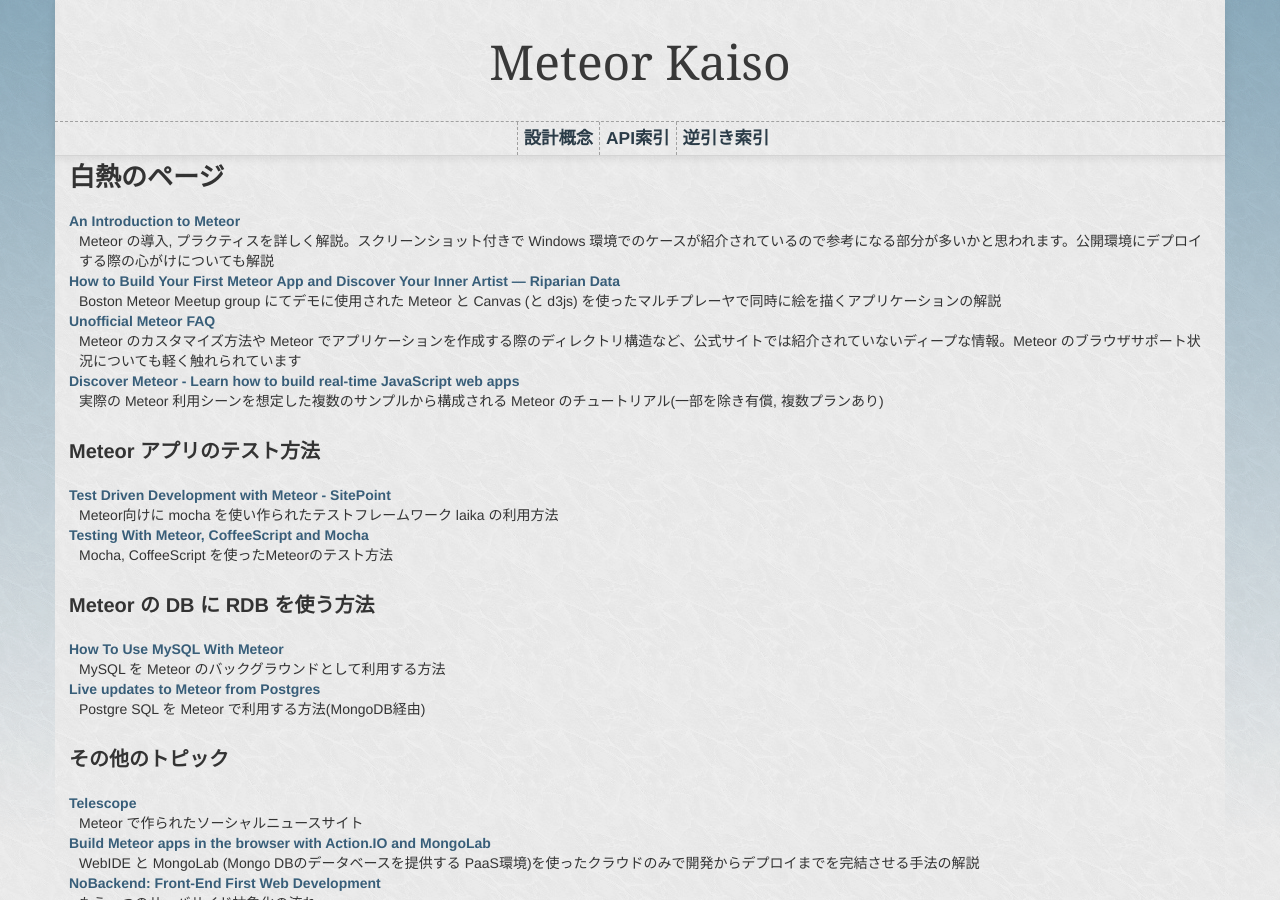
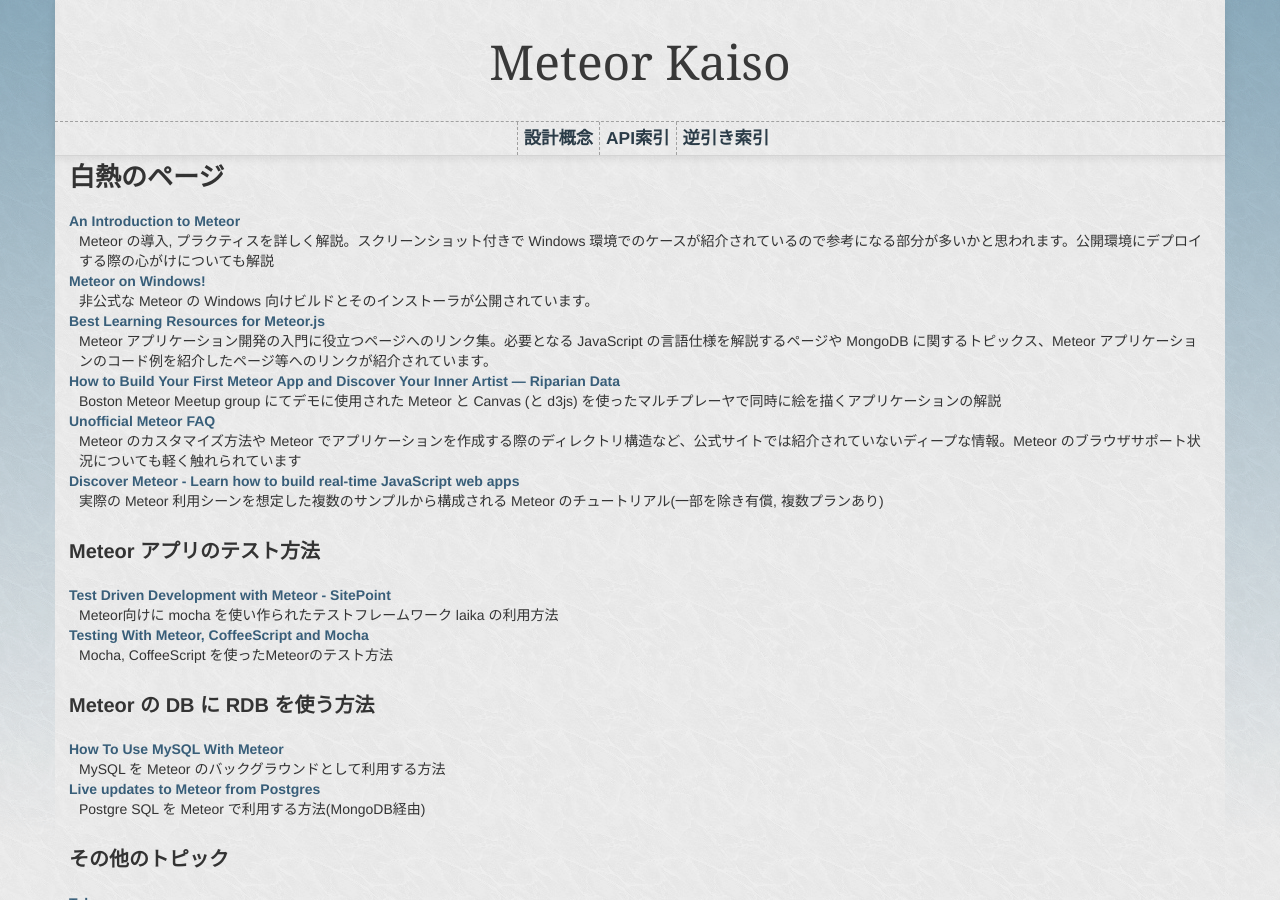
Before and after one commit to arumtaunsaram/meteor_jp, a Jekyll site: the page built from index.html, in a window 1280 px wide and 900 px high, scrolled down 257 px. Built offline with Jekyll 4.4.1, drawn with Linux system fonts in a browser that asks for light colours; Markdown is read by kramdown in place of the engine named in the settings.

Commit message:
Adds some link and simplifies the footer.

```diff
--- a/_includes/footer.html
+++ b/_includes/footer.html
@@ -1,8 +1,7 @@
 <footer class="text-center">
 <hr />
 <p>
-  <a href="https://github.com/mojombo/jekyll/">Jekyll</a> により生成,
-  <a href="https://pages.github.com/">GitHub Pages</a> にて運営<br>
+  <a href="https://pages.github.com/">GitHub Pages</a> にて運営
 </p>
 <p>※本ドキュメントは非公式で、<a href="{{ site.url }}/about_meteor_kaiso.html#authors">Meteor 開発チームと関係を持たない有志</a>によって記載されています。</p>
 </footer>
--- a/_includes/index.html
+++ b/_includes/index.html
@@ -12,6 +12,10 @@
   <dl>
     <dt><a href="http://stephenwalther.com/archive/2013/03/18/an-introduction-to-meteor.aspx">An Introduction to Meteor</a></dt>
   	<dd>Meteor の導入, プラクティスを詳しく解説。スクリーンショット付きで Windows 環境でのケースが紹介されているので参考になる部分が多いかと思われます。公開環境にデプロイする際の心がけについても解説</dd>
+    <dt><a href="http://win.meteor.com/">Meteor on Windows!</a><dt>
+    <dd>非公式な Meteor の Windows 向けビルドとそのインストーラが公開されています。</dd>
+    <dt><a href="http://yauh.de/articles/376/best-learning-resources-for-meteorjs">Best Learning Resources for Meteor.js</a></dt>
+  	<dd>Meteor アプリケーション開発の入門に役立つページへのリンク集。必要となる JavaScript の言語仕様を解説するページや MongoDB に関するトピックス、Meteor アプリケーションのコード例を紹介したページ等へのリンクが紹介されています。</dd>
 
     <dt><a href="http://www.ripariandata.com/blog/real-time-multiuser-drawing-with-meteor">How to Build Your First Meteor App and Discover Your Inner Artist — Riparian Data</a></dt>
   	<dd>Boston Meteor Meetup group にてデモに使用された Meteor と Canvas (と d3js) を使ったマルチプレーヤで同時に絵を描くアプリケーションの解説</dd>
```
